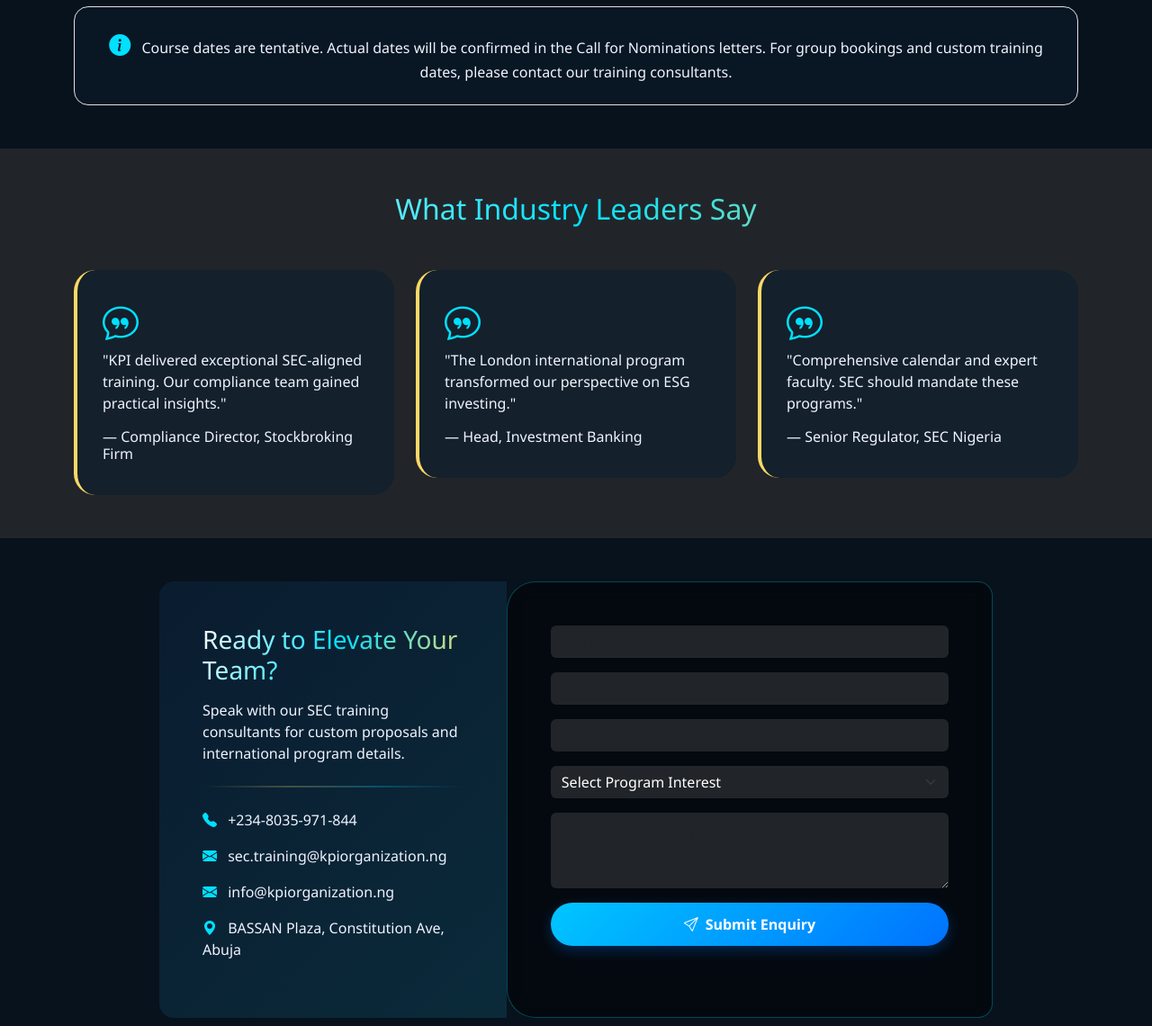
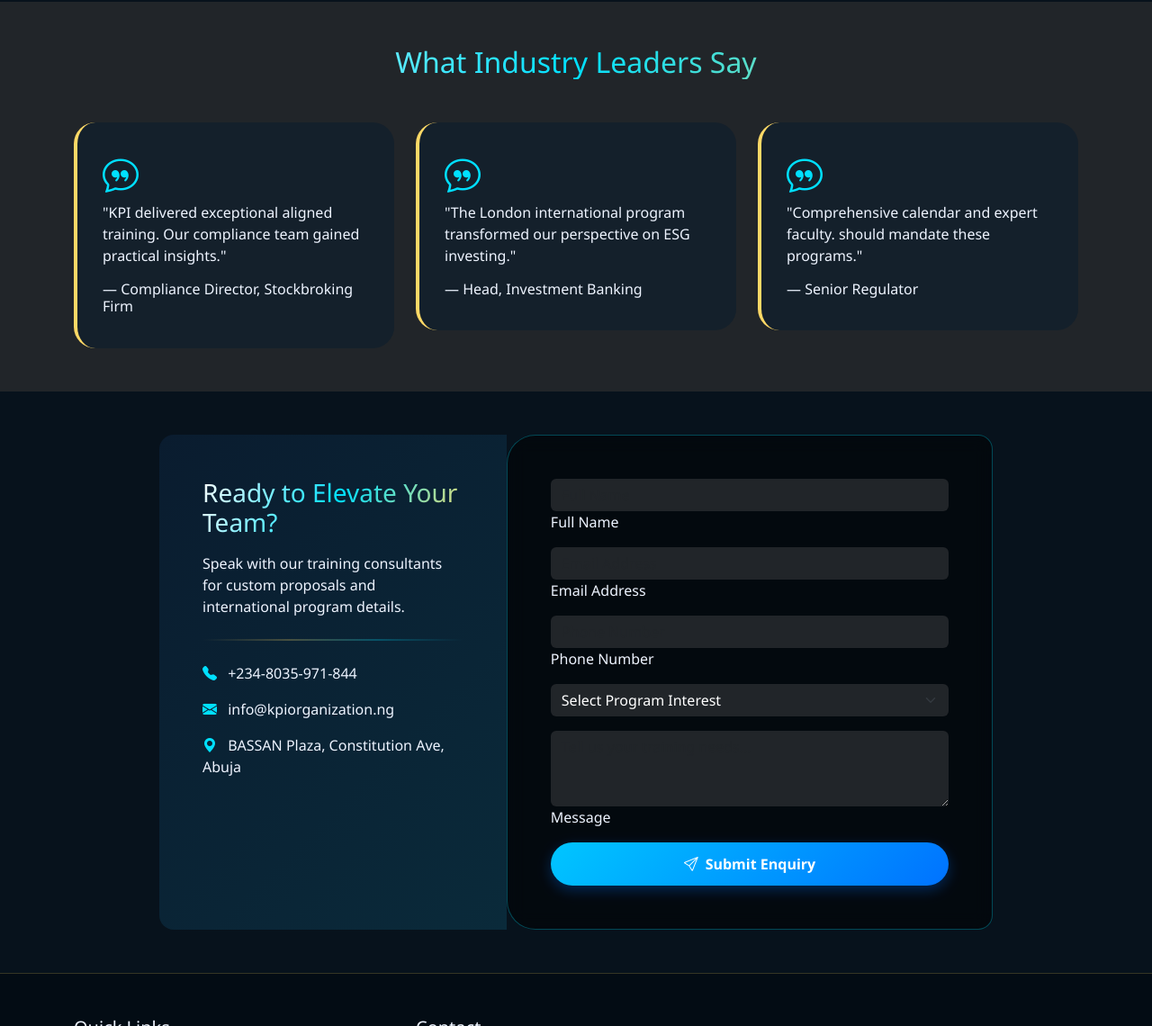
Before and after one commit to IbroDante/kpiorganization, a Flask app: page /trainings/1 in a window 1280 px wide. Shown: the part 5360-6500 px from the top of the page at 90% size. Run offline with Flask 3, Linux system fonts and the light colour scheme.

Commit message:
updated APP

```diff
--- a/app.py
+++ b/app.py
@@ -5,14 +5,14 @@ from email.mime.multipart import MIMEMultipart
 import os
 
 app = Flask(__name__)
-app.secret_key = 'super_secret_key'  # For flash messages in contact form
+app.secret_key = 'super_secret_key'
 
 # Email configuration (optional - for production)
 EMAIL_CONFIG = {
     'smtp_server': 'smtp.gmail.com',
     'smtp_port': 587,
-    'sender_email': 'info@kpiorganization.ng',  # Update with your email
-    'sender_password': '',  # Update with your password
+    'sender_email': 'info@kpiorganization.ng',
+    'sender_password': '**',
     'recipient_email': 'info@kpiorganization.ng'
 }
 
@@ -77,7 +77,7 @@ def trainings():
         message = request.form.get('message', '')
 
         # Flash success message
-        flash('Thank you for your training inquiry! Our SEC training consultant will contact you within 24 hours.', 'success')
+        flash('Thank you for your training inquiry! Our training consultant will contact you within 24 hours.', 'success')
 
         # Optional: Send email notification
         # send_email(name, email, phone, program, message)
--- a/templates/trainings.html
+++ b/templates/trainings.html
@@ -3,7 +3,7 @@
 <head>
     <meta charset="UTF-8">
     <meta name="viewport" content="width=device-width, initial-scale=1.0, user-scalable=yes">
-    <title>SEC Nigeria Training | KPI Organization - Accredited Capacity Building Partner</title>
+    <title> KPI Organization - Accredited Capacity Building Partner</title>
     <!-- Bootstrap 5 + Icons + Fonts -->
     <link href="https://cdn.jsdelivr.net/npm/bootstrap@5.3.0-alpha1/dist/css/bootstrap.min.css" rel="stylesheet">
     <link rel="stylesheet" href="https://cdn.jsdelivr.net/npm/bootstrap-icons@1.11.3/font/bootstrap-icons.css">
@@ -301,7 +301,7 @@
         <div class="collapse navbar-collapse" id="navbarMain">
             <ul class="navbar-nav ms-auto mb-2 mb-lg-0 gap-2">
                 <li class="nav-item"><a class="nav-link" href="/">Home</a></li>
-                <li class="nav-item"><a class="nav-link active" href="/trainings">SEC Training</a></li>
+                <li class="nav-item"><a class="nav-link active" href="/trainings">Training</a></li>
                 <li class="nav-item"><a class="nav-link" href="/#services">Services</a></li>
                 <li class="nav-item"><a class="nav-link" href="/#gallery">Gallery</a></li>
                 <li class="nav-item ms-lg-2"><a href="#contact" class="btn btn-gradient btn-sm">Enquire Now</a></li>
@@ -330,12 +330,11 @@
         <div data-aos="fade-up">
             <br><br>
             <span class="hero-badge mb-3 d-inline-block">
-                <i class="bi bi-patch-check-fill me-2"></i>SEC NIGERIA ACCREDITED TRAINING PARTNER
+                <i class="bi bi-patch-check-fill me-2"></i>KPI ORGANIZATION TRAINING PROGRAMME
             </span>
-            <h1 class="display-2 fw-bold gradient-text mt-3">Capital Market<br>Capacity Building</h1>
             <p class="lead fs-4 mt-4 opacity-75 mx-auto" style="max-width: 800px;">
                 World-class training programs for financial professionals, regulators, and capital market operators.<br>
-                <span class="text-cyan">Domestic & International | SEC CPD Accredited | Expert Faculty</span>
+                <span class="text-cyan">Domestic & International | CPD Accredited | Expert Faculty</span>
             </p>
             <div class="mt-5 d-flex flex-wrap justify-content-center gap-3">
                 <a href="#domestic" class="btn btn-gradient btn-lg px-5"><i class="bi bi-building me-2"></i>Domestic Programs</a>
@@ -349,7 +348,7 @@
             <div class="col-md-3 col-6">
                 <div class="stat-card text-center">
                     <h2 class="counter display-4 fw-bold gradient-text" data-target="28">0</h2>
-                    <p>Annual SEC Programs</p>
+                    <p>Annual Programs</p>
                 </div>
             </div>
             <div class="col-md-3 col-6">
@@ -374,17 +373,17 @@
     </div>
 </section>
 
-<!-- Why SEC Training with KPI -->
+<!-- Why Training with KPI -->
 <section class="py-5 bg-dark">
     <div class="container">
         <div class="row align-items-center">
             <div class="col-lg-6" data-aos="fade-right">
                 <span class="section-badge">WHY CHOOSE US</span>
-                <h2 class="display-5 fw-bold mt-3">Your Trusted Partner for <span class="gradient-text">SEC-Compliant Training</span></h2>
-                <p class="lead mt-3">We deliver capacity building programs that meet the highest standards of the Securities and Exchange Commission Nigeria.</p>
+                <h2 class="display-5 fw-bold mt-3">Your Trusted Partner for <span class="gradient-text">Compliant Training</span></h2>
+                <p class="lead mt-3">We deliver capacity building programs that meet the highest standards.</p>
                 <div class="row mt-4 g-3">
                     <div class="col-6">
-                        <div class="d-flex gap-2 mb-3"><i class="bi bi-check-circle-fill text-cyan fs-4"></i><span><strong>SEC CPD Accredited</strong><br>All courses recognized by SEC</span></div>
+                        <div class="d-flex gap-2 mb-3"><i class="bi bi-check-circle-fill text-cyan fs-4"></i><span><strong>CPD Accredited</strong><br>All courses recognized</span></div>
                     </div>
                     <div class="col-6">
                         <div class="d-flex gap-2 mb-3"><i class="bi bi-check-circle-fill text-cyan fs-4"></i><span><strong>Expert Faculty</strong><br>Industry practitioners & regulators</span></div>
@@ -414,7 +413,7 @@
     <div class="container">
         <div class="text-center mb-5" data-aos="fade-down">
             <span class="sec-badge-gold"><i class="bi bi-building me-2"></i>NIGERIA-BASED PROGRAMS</span>
-            <h2 class="display-4 fw-bold gradient-text mt-3">Domestic SEC Training</h2>
+            <h2 class="display-4 fw-bold gradient-text mt-3">Domestic Training</h2>
             <p class="lead">Comprehensive courses delivered in Lagos, Abuja, and other major Nigerian cities</p>
         </div>
 
@@ -425,7 +424,7 @@
                     <img src="https://images.pexels.com/photos/6802042/pexels-photo-6802042.jpeg?auto=compress&cs=tinysrgb&w=600" class="course-img" alt="Capital Market">
                     <div class="p-4">
                         <div class="d-flex justify-content-between mb-2">
-                            <span class="badge-sec"><i class="bi bi-bank me-1"></i> SEC Core</span>
+                            <span class="badge-sec"><i class="bi bi-bank me-1"></i> Core</span>
                             <span class="pill-date"><i class="bi bi-calendar3"></i> Apr 14-18, 2026</span>
                         </div>
                         <h4>Capital Market Operations & Compliance</h4>
@@ -461,7 +460,7 @@
                             <span class="pill-date"><i class="bi bi-calendar3"></i> July 6-10, 2026</span>
                         </div>
                         <h4>Corporate Governance, Risk & Compliance</h4>
-                        <p>SEC Code of Corporate Governance, board effectiveness, ERM frameworks.</p>
+                        <p> Code of Corporate Governance, board effectiveness, ERM frameworks.</p>
                         <div><i class="bi bi-geo-alt-fill text-cyan"></i> Lagos, Nigeria</div>
                         <div class="mt-2"><span><i class="bi bi-person-badge"></i> CPD: 25 Units</span></div>
                     </div>
@@ -490,7 +489,7 @@
                             <span class="pill-date">June 8-19, 2026</span>
                         </div>
                         <h3 class="mt-3">UK Capital Markets & ESG Investing</h3>
-                        <p>London Stock Exchange visits, SEC-UK collaboration, sustainable finance.</p>
+                        <p>London Stock Exchange visits, UK collaboration, sustainable finance.</p>
                     </div>
                 </div>
             </div>
@@ -836,9 +835,9 @@
     <div class="container">
         <div class="text-center mb-5"><h2 class="gradient-text">What Industry Leaders Say</h2></div>
         <div class="row g-4">
-            <div class="col-md-4"><div class="testimonial-card"><i class="bi bi-chat-quote fs-1 text-cyan"></i><p>"KPI delivered exceptional SEC-aligned training. Our compliance team gained practical insights."</p><h6>— Compliance Director, Stockbroking Firm</h6></div></div>
+            <div class="col-md-4"><div class="testimonial-card"><i class="bi bi-chat-quote fs-1 text-cyan"></i><p>"KPI delivered exceptional aligned training. Our compliance team gained practical insights."</p><h6>— Compliance Director, Stockbroking Firm</h6></div></div>
             <div class="col-md-4"><div class="testimonial-card"><i class="bi bi-chat-quote fs-1 text-cyan"></i><p>"The London international program transformed our perspective on ESG investing."</p><h6>— Head, Investment Banking</h6></div></div>
-            <div class="col-md-4"><div class="testimonial-card"><i class="bi bi-chat-quote fs-1 text-cyan"></i><p>"Comprehensive calendar and expert faculty. SEC should mandate these programs."</p><h6>— Senior Regulator, SEC Nigeria</h6></div></div>
+            <div class="col-md-4"><div class="testimonial-card"><i class="bi bi-chat-quote fs-1 text-cyan"></i><p>"Comprehensive calendar and expert faculty. should mandate these programs."</p><h6>— Senior Regulator</h6></div></div>
         </div>
     </div>
 </section>
@@ -851,11 +850,10 @@
                 <div class="row g-0">
                     <div class="col-lg-5 bg-dark p-5 rounded-start-4" style="background: linear-gradient(135deg, #0a1c2f, #0a2a3a);">
                         <h3 class="gradient-text">Ready to Elevate Your Team?</h3>
-                        <p class="mt-3">Speak with our SEC training consultants for custom proposals and international program details.</p>
+                        <p class="mt-3">Speak with our training consultants for custom proposals and international program details.</p>
                         <hr class="gradient my-4">
                         <div class="mt-4">
                             <p><i class="bi bi-telephone-fill text-cyan me-2"></i> +234-8035-971-844</p>
-                            <p><i class="bi bi-envelope-fill text-cyan me-2"></i> sec.training@kpiorganization.ng</p>
                             <p><i class="bi bi-envelope-fill text-cyan me-2"></i> info@kpiorganization.ng</p>
                             <p><i class="bi bi-geo-alt-fill text-cyan me-2"></i> BASSAN Plaza, Constitution Ave, Abuja</p>
                         </div>
@@ -863,18 +861,18 @@
                     <div class="col-lg-7 p-5 contact-form-wrapper rounded-end-4">
                         <form method="POST" action="{{ url_for('trainings') }}#contact">
                             <div class="row g-3">
-                                <div class="col-12"><input type="text" name="name" class="form-control bg-dark text-white border-0" placeholder="Full Name" required></div>
-                                <div class="col-12"><input type="email" name="email" class="form-control bg-dark text-white border-0" placeholder="Email Address" required></div>
-                                <div class="col-12"><input type="tel" name="phone" class="form-control bg-dark text-white border-0" placeholder="Phone Number"></div>
+                                <div class="col-12"><input type="text" name="name" class="form-control bg-dark text-white border-0" placeholder="Full Name" required> Full Name</div>
+                                <div class="col-12"><input type="email" name="email" class="form-control bg-dark text-white border-0" placeholder="Email Address" required> Email Address</div>
+                                <div class="col-12"><input type="tel" name="phone" class="form-control bg-dark text-white border-0" placeholder="Phone Number"> Phone Number</div>
                                 <div class="col-12">
                                     <select name="program" class="form-select bg-dark text-white border-0" required>
                                         <option value="">Select Program Interest</option>
-                                        <option value="Domestic SEC Training">Domestic SEC Training</option>
+                                        <option value="Domestic Training">Domestic Training</option>
                                         <option value="International Program (Abroad)">International Program (Abroad)</option>
                                         <option value="Custom In-House Training">Custom In-House Training</option>
                                     </select>
                                 </div>
-                                <div class="col-12"><textarea name="message" rows="3" class="form-control bg-dark text-white border-0" placeholder="Tell us your training needs..."></textarea></div>
+                                <div class="col-12"><textarea name="message" rows="3" class="form-control bg-dark text-white border-0" placeholder="Tell us your training needs..."></textarea> Message</div>
                                 <div class="col-12"><button type="submit" class="btn btn-gradient w-100"><i class="bi bi-send me-2"></i>Submit Enquiry</button></div>
                             </div>
                         </form>
@@ -889,10 +887,7 @@
 <footer class="footer py-5">
     <div class="container">
         <div class="row">
-            <div class="col-lg-4 mb-4">
-                <h4 class="gradient-text"><img src="{{ url_for('static', filename='images/kpilogo.png') }}" width="40" class="rounded-circle me-2">KPI Organization Nigeria Ltd</h4>
-                <p>SEC Nigeria Accredited Training Partner | Capacity Building for Capital Markets</p>
-            </div>
+
             <div class="col-lg-4 mb-4">
                 <h5>Quick Links</h5>
                 <ul class="list-unstyled">
```
